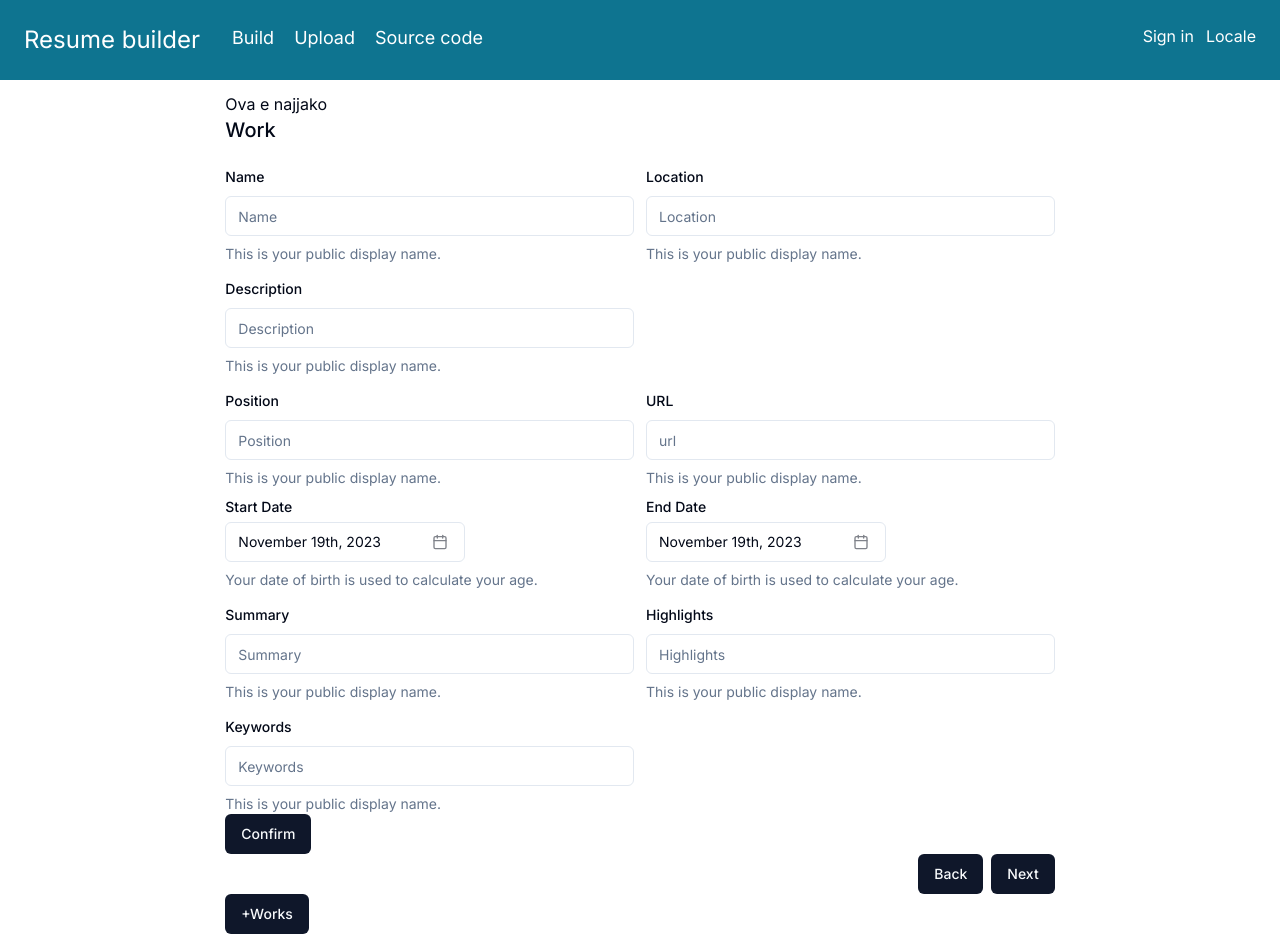
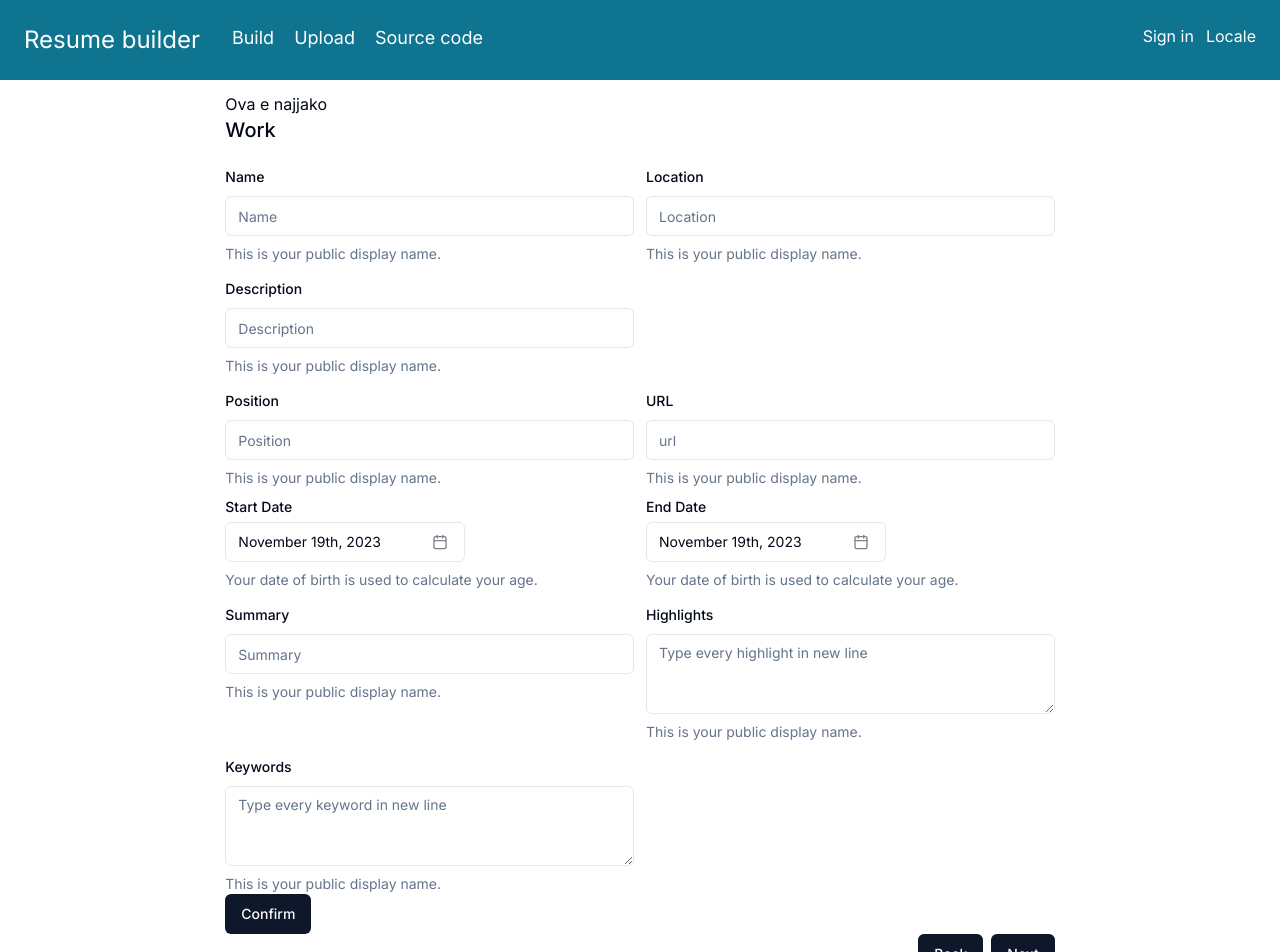
Before and after one commit to jkuzmanovik/cv-builder, a Next.js app: page /build in a window 1280 px wide. Shown: the top 952 px of the page. Built offline with nearby package versions, Linux system fonts and the light colour scheme.

Commit message:
Work is done

```diff
--- a/components/Work.tsx
+++ b/components/Work.tsx
@@ -1,7 +1,7 @@
 "use client";
 
 import { zodResolver } from "@hookform/resolvers/zod";
-import { useForm } from "react-hook-form";
+import { useFieldArray, useForm } from "react-hook-form";
 import { toast } from "@/components/ui/use-toast"
 import * as z from "zod";
 import {
@@ -18,8 +18,9 @@ import { Button } from "@/components/ui/button";
 import { Popover, PopoverContent, PopoverTrigger } from "./ui/popover";
 import { cn } from "@/lib/utils";
 import { format } from "date-fns";
-import { CalendarIcon } from "lucide-react";
+import { CalendarIcon, Key } from "lucide-react";
 import { Calendar } from "./ui/calendar";
+import { Textarea } from "./ui/textarea";
 
 interface WorkProps {
   id: number;
@@ -69,10 +70,12 @@ const Work = ({ id, work, setWorks }: WorkProps) => {
   });
 
   const handleSubmit = (data: z.infer<typeof formSchema>) => {
-    console.log(data);
+     let newData = data;
+     newData.keywords = data.keywords.split("\n") as any;
+     newData.highlights = data.highlights.split("\n") as any;
     setWorks((prev: any) => {
       const newWorks = [...prev];
-      newWorks[id] = data;
+      newWorks[id] = newData;
       return newWorks;
     });
   };
@@ -279,7 +282,7 @@ const Work = ({ id, work, setWorks }: WorkProps) => {
               <FormItem>
                 <FormLabel>Highlights</FormLabel>
                 <FormControl>
-                  <Input placeholder="Highlights" {...field} />
+                    <Textarea placeholder="Type every highlight in new line" {...field} />
                 </FormControl>
                 <FormDescription>
                   This is your public display name.
@@ -295,7 +298,7 @@ const Work = ({ id, work, setWorks }: WorkProps) => {
               <FormItem>
                 <FormLabel>Keywords</FormLabel>
                 <FormControl>
-                  <Input placeholder="Keywords" {...field} />
+                  <Textarea placeholder="Type every keyword in new line" {...field} />
                 </FormControl>
                 <FormDescription>
                   This is your public display name.
--- a/components/modals/Works.tsx
+++ b/components/modals/Works.tsx
@@ -1,18 +1,5 @@
 "use client";
 
-import { zodResolver } from "@hookform/resolvers/zod";
-import { set, useForm } from "react-hook-form";
-import * as z from "zod";
-import {
-  Form,
-  FormControl,
-  FormDescription,
-  FormField,
-  FormItem,
-  FormLabel,
-  FormMessage,
-} from "@/components/ui/form";
-import { Input } from "@/components/ui/input";
 import { Button } from "@/components/ui/button";
 import useStepStore from "@/hooks/step-hook";
 import Work from "@/components/Work";
@@ -38,8 +25,8 @@ const Works = () => {
             startDate: new Date(),
             endDate: new Date(),
             summary: "",
-            highlights: [""],
-            keywords: [""],
+            highlights: "",
+            keywords: "",
           },
         ]
   );
```
